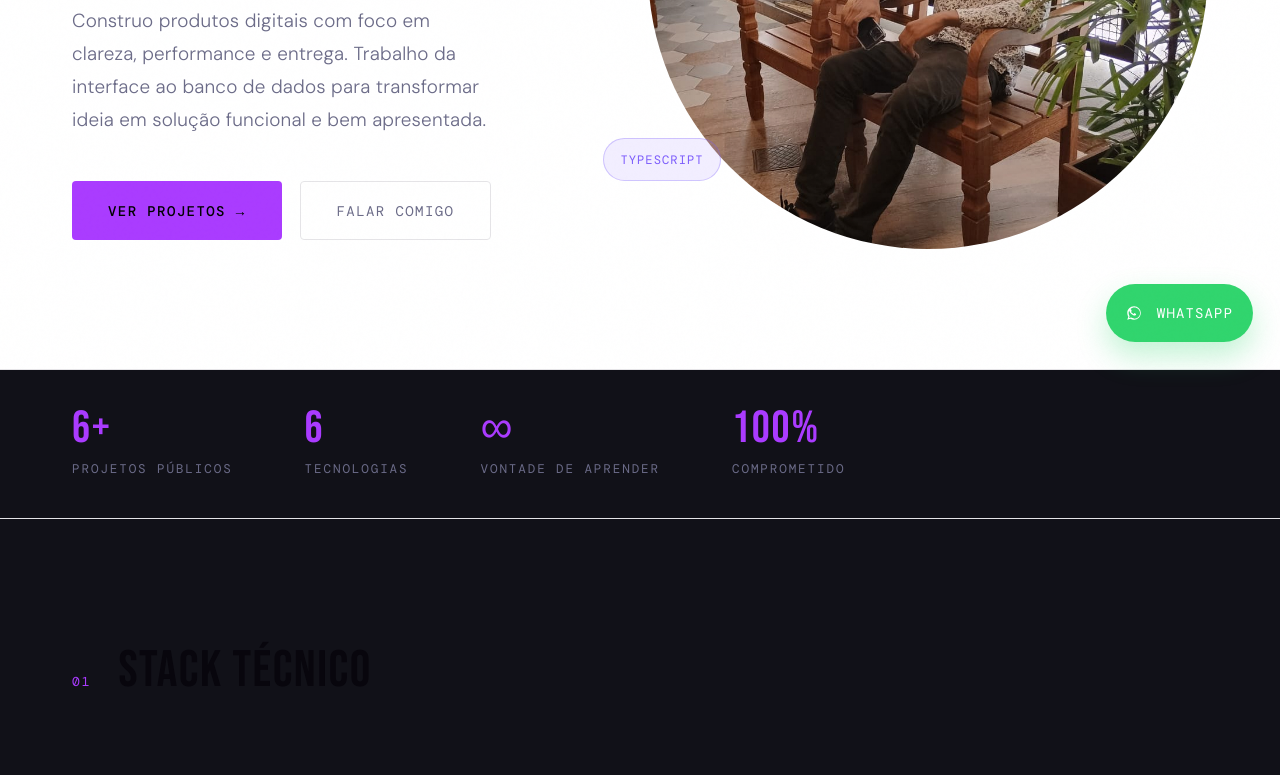
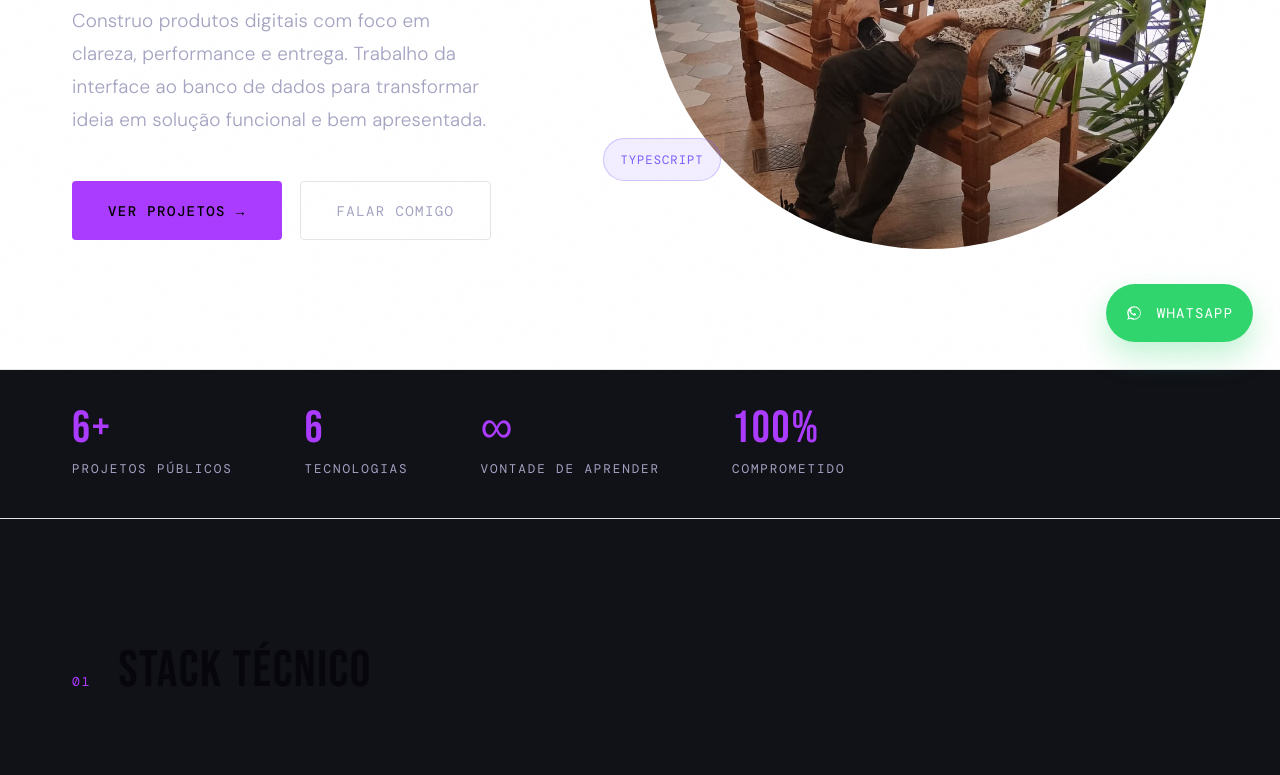
Before and after one commit to Israelsoaresdasilva/Portifolio-Israel-Soares, a website built with Vite: page Frontend/index.html in a window 1280 px wide. Shown: the part 431-1206 px from the top of the page. Built offline with nearby package versions, Linux system fonts and the light colour scheme; a web font is replaced by a local one.

Commit message:
Melhora contraste do texto para leitura

```diff
--- a/Frontend/index.html
+++ b/Frontend/index.html
@@ -16,7 +16,7 @@
     --accent: #00e5a0;
     --accent2: #7c5cfc;
     --text: #e8e8f0;
-    --muted: #6b6b88;
+    --muted: #a3a3c2;
     --card-bg: #13131c;
   }
 
```
